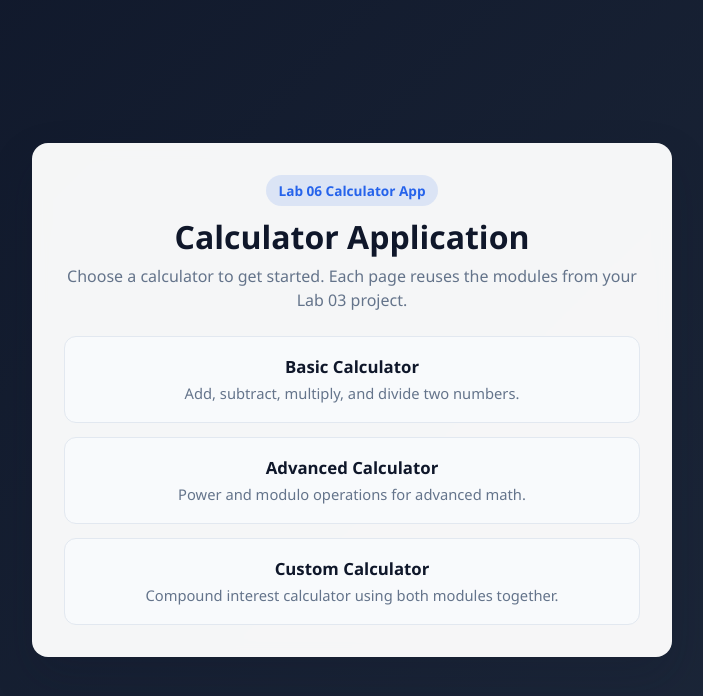
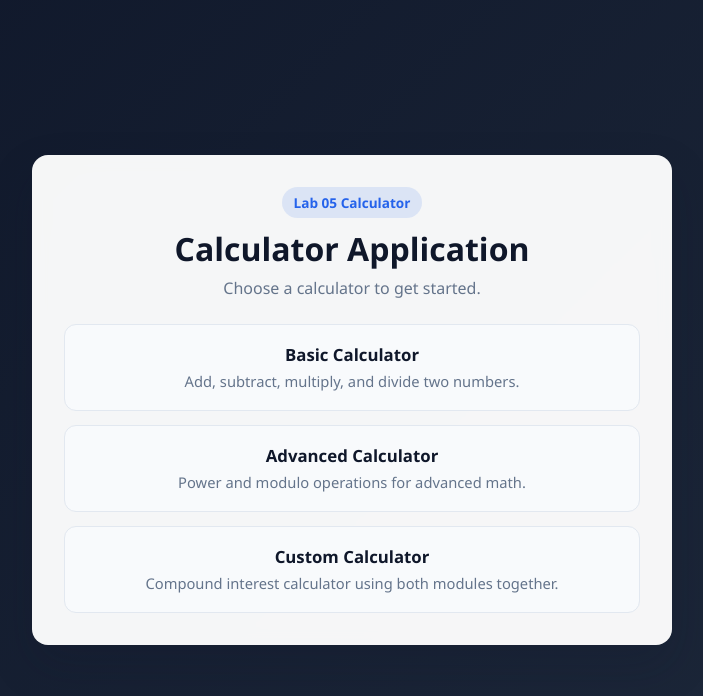
Before and after one commit to Ayonspoiler/Lab_5_Integration_Testing, a website: page index.html in a window 1280 px wide. Shown: the whole page, without its empty margins (288-991 px from the left). Drawn offline with Linux system fonts and the light colour scheme.

Commit message:
verify ci pipeline

```diff
--- a/index.html
+++ b/index.html
@@ -3,15 +3,15 @@
 <head>
   <meta charset="UTF-8" />
   <meta name="viewport" content="width=device-width, initial-scale=1.0" />
-  <title>Calculator App - Home</title>
+  <title>Calculator - Home</title>
   <link rel="stylesheet" href="css/styles.css" />
 </head>
 <body>
   <main class="page">
     <section class="card home-card">
-      <span class="badge">Lab 06 Calculator App</span>
+      <span class="badge">Lab 05 Calculator</span>
       <h1>Calculator Application</h1>
-      <p class="subtitle">Choose a calculator to get started. Each page reuses the modules from your Lab 03 project.</p>
+      <p class="subtitle">Choose a calculator to get started.</p>
 
       <div class="nav-grid">
         <a class="nav-card" href="basic.html">
```
